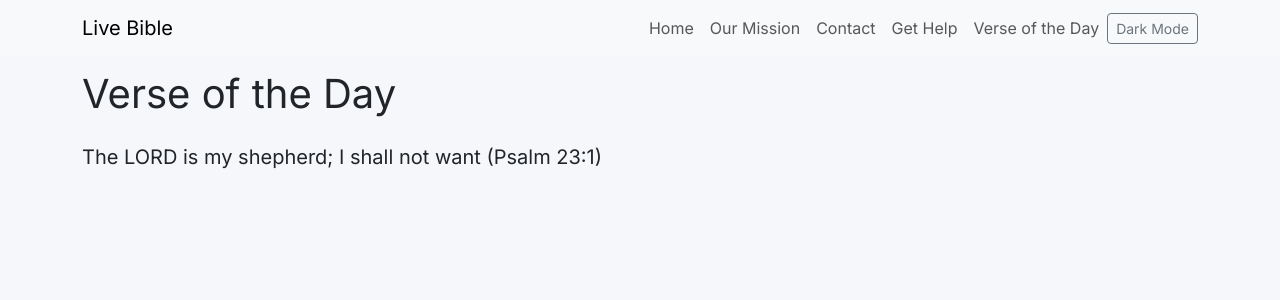
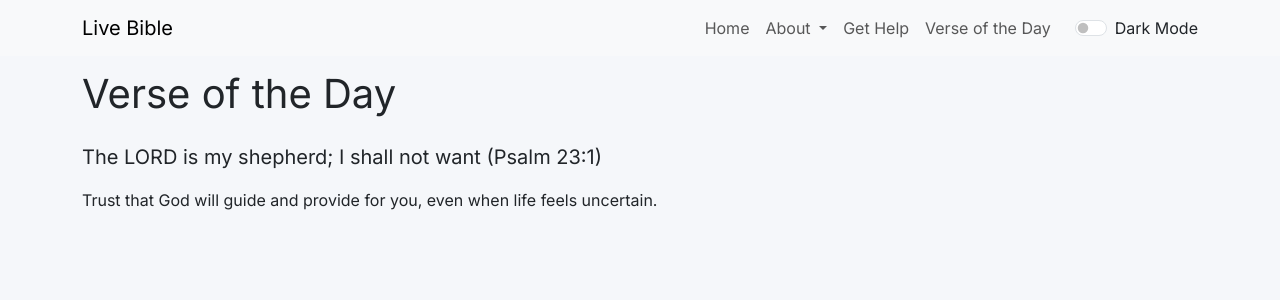
Before and after one commit to WarnerU22/LiveBible, a Flask app: page /verse in a window 1280 px wide. Shown: the top 300 px of the page. Run offline with Flask 3, Linux system fonts and the light colour scheme.

Commit message:
Improve dark mode switch and verse page

```diff
--- a/main.py
+++ b/main.py
@@ -52,12 +52,22 @@ def help_page():
 @app.route("/verse")
 def verse():
     verses = [
-        "For God so loved the world, that he gave his only Son (John 3:16)",
-        "The LORD is my shepherd; I shall not want (Psalm 23:1)",
-        "I can do all things through Christ who strengthens me (Philippians 4:13)",
+        {
+            "text": "For God so loved the world, that he gave his only Son (John 3:16)",
+            "meaning": "God's love is sacrificial and available to everyone. Embrace this love and share it with others."
+        },
+        {
+            "text": "The LORD is my shepherd; I shall not want (Psalm 23:1)",
+            "meaning": "Trust that God will guide and provide for you, even when life feels uncertain."
+        },
+        {
+            "text": "I can do all things through Christ who strengthens me (Philippians 4:13)",
+            "meaning": "With Christ's help you can face any challenge that comes your way."
+        },
     ]
     import random
-    return render_template("verse.html", verse=random.choice(verses))
+    selection = random.choice(verses)
+    return render_template("verse.html", verse=selection["text"], meaning=selection["meaning"])
 
 if __name__ == "__main__":
     app.run(debug=True)
--- a/templates/base.html
+++ b/templates/base.html
@@ -28,6 +28,10 @@
         .dark-mode .navbar {
             background-color: #343a40 !important;
         }
+        .dark-mode .nav-link,
+        .dark-mode .navbar-brand {
+            color: #f8f9fa !important;
+        }
         .dark-mode .response-box {
             background-color: #1e1e1e;
             border-left-color: #0d6efd;
@@ -46,11 +50,14 @@
         <li class="nav-item">
           <a class="nav-link" href="/">Home</a>
         </li>
-        <li class="nav-item">
-          <a class="nav-link" href="/mission">Our Mission</a>
-        </li>
-        <li class="nav-item">
-          <a class="nav-link" href="/contact">Contact</a>
+        <li class="nav-item dropdown">
+          <a class="nav-link dropdown-toggle" href="#" id="aboutDropdown" role="button" data-bs-toggle="dropdown" aria-expanded="false">
+            About
+          </a>
+          <ul class="dropdown-menu" aria-labelledby="aboutDropdown">
+            <li><a class="dropdown-item" href="/mission">Our Mission</a></li>
+            <li><a class="dropdown-item" href="/contact">Contact</a></li>
+          </ul>
         </li>
         <li class="nav-item">
           <a class="nav-link" href="/help">Get Help</a>
@@ -58,8 +65,11 @@
         <li class="nav-item">
           <a class="nav-link" href="/verse">Verse of the Day</a>
         </li>
-        <li class="nav-item d-flex align-items-center">
-          <button class="btn btn-sm btn-outline-secondary" id="themeToggle">Dark Mode</button>
+        <li class="nav-item d-flex align-items-center ms-lg-3">
+          <div class="form-check form-switch m-0">
+            <input class="form-check-input" type="checkbox" role="switch" id="themeToggle">
+            <label class="form-check-label" for="themeToggle" id="themeLabel">Dark Mode</label>
+          </div>
         </li>
       </ul>
     </div>
@@ -71,10 +81,11 @@
 <script src="https://cdn.jsdelivr.net/npm/bootstrap@5.3.0/dist/js/bootstrap.bundle.min.js"></script>
 <script>
   const toggle = document.getElementById('themeToggle');
+  const label = document.getElementById('themeLabel');
   if (toggle) {
-    toggle.addEventListener('click', () => {
+    toggle.addEventListener('change', () => {
       document.body.classList.toggle('dark-mode');
-      toggle.textContent = document.body.classList.contains('dark-mode') ? 'Light Mode' : 'Dark Mode';
+      label.textContent = document.body.classList.contains('dark-mode') ? 'Light Mode' : 'Dark Mode';
     });
   }
 </script>
--- a/templates/verse.html
+++ b/templates/verse.html
@@ -2,4 +2,7 @@
 {% block content %}
 <h1 class="mb-4">Verse of the Day</h1>
 <p class="fs-5">{{ verse }}</p>
+{% if meaning %}
+<p class="mt-3">{{ meaning }}</p>
+{% endif %}
 {% endblock %}
```
